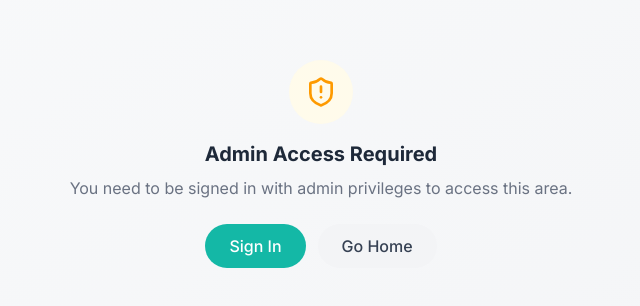
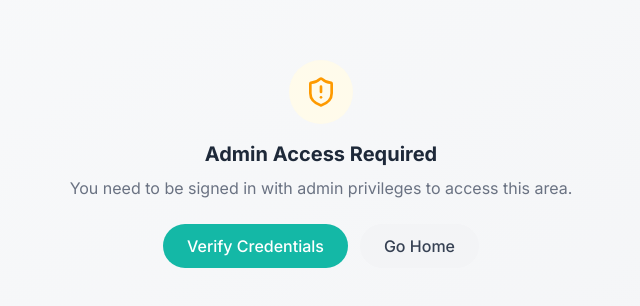
Before and after one commit to sulphite1011/LMS-For-MLT, a Next.js app: page /admin/broadcast in a window 1280 px wide. Shown: the part 236-542 px from the top of the page, without its empty margins (319-959 px from the left). Built offline with nearby package versions, Linux system fonts and the light colour scheme; no server answers.

Commit message:
LMS Version 4.0.0

```diff
--- a/src/app/admin/layout.tsx
+++ b/src/app/admin/layout.tsx
@@ -5,6 +5,7 @@ import { AdminSidebar } from "@/components/AdminSidebar";
 import { Skeleton } from "@/components/ui/Skeleton";
 import { ShieldAlert } from "lucide-react";
 import Link from "next/link";
+import { usePathname } from "next/navigation";
 
 export default function AdminLayout({
   children,
@@ -12,6 +13,10 @@ export default function AdminLayout({
   children: React.ReactNode;
 }) {
   const { isLoaded, isSignedIn, userRole } = useAuthState();
+  const pathname = usePathname();
+
+  const isClaimPage = pathname === "/admin/claim";
+  const hasAdminAccess = userRole === "admin" || userRole === "superAdmin";
 
   if (!isLoaded) {
     return (
@@ -25,7 +30,8 @@ export default function AdminLayout({
     );
   }
 
-  if (!isSignedIn || !userRole) {
+  // Strictly block non-admins from admin routes (except the claim page)
+  if (!isSignedIn || (!isClaimPage && !hasAdminAccess)) {
     return (
       <div className="min-h-screen flex items-center justify-center bg-gradient-to-br from-gray-50 to-gray-100">
         <div className="text-center p-8">
@@ -40,10 +46,10 @@ export default function AdminLayout({
           </p>
           <div className="flex gap-3 justify-center">
             <Link
-              href="/sign-in"
-              className="bg-[#14b8a6] text-white px-6 py-2.5 rounded-full font-medium hover:bg-[#0d9488] transition-colors"
+              href="/admin/claim"
+              className="bg-teal text-white px-6 py-2.5 rounded-full font-medium hover:bg-teal-dark transition-colors"
             >
-              Sign In
+              Verify Credentials
             </Link>
             <Link
               href="/"
@@ -57,6 +63,16 @@ export default function AdminLayout({
     );
   }
 
+  // If on the claim page, just show the content without the sidebar
+  if (isClaimPage) {
+    return (
+      <main className="flex-1 min-h-screen bg-slate-50">
+        {children}
+      </main>
+    );
+  }
+
+  // Standard admin layout with sidebar
   return (
     <div className="min-h-screen flex bg-gray-50">
       <AdminSidebar />
```
